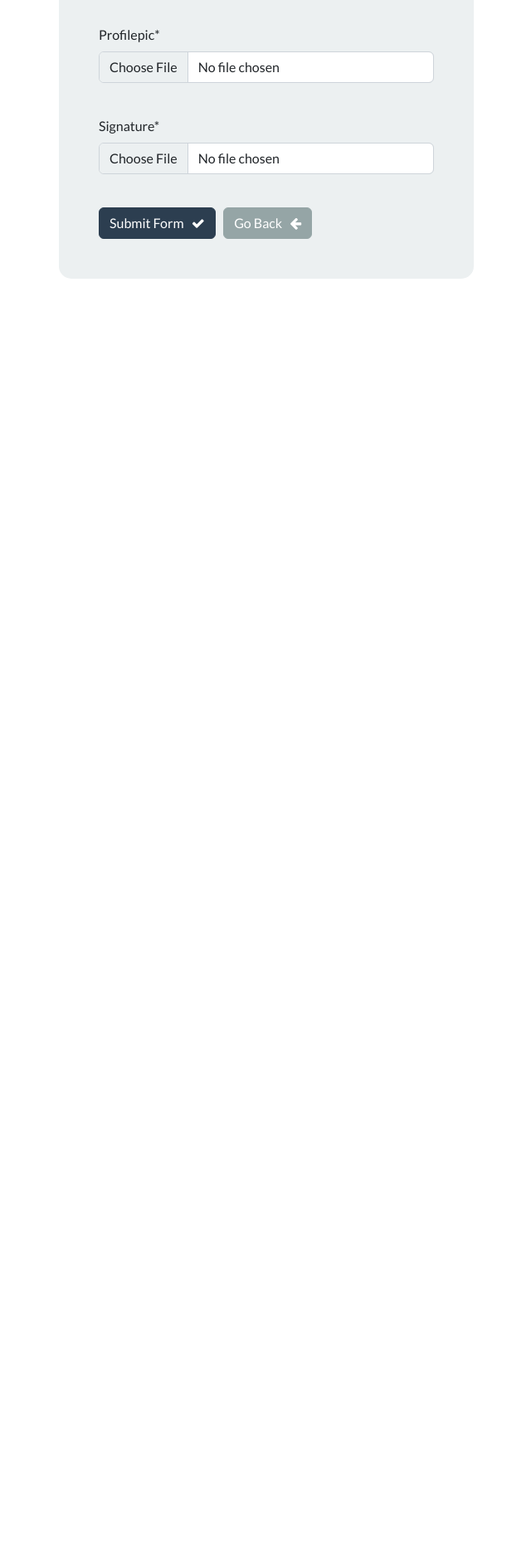
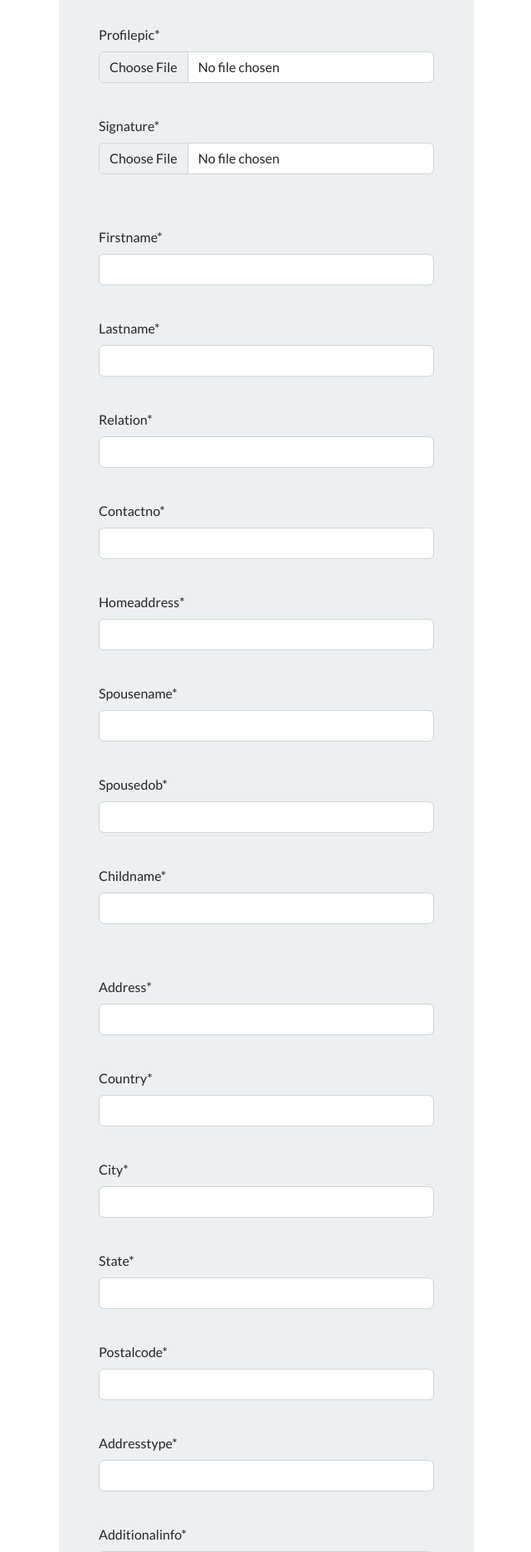
Before and after one commit to ShubhamDhupar1717/Python_Django_DataEntryForm, a Django app: page /create-member in a window 1280 px wide. Shown: the part 1089-2960 px from the top of the page at 83% size, without its empty margins (319-959 px from the left). Before the commit the page ends 1425 px from the top, so only its background shows below. Run offline with Django 5.2, Linux system fonts and the light colour scheme; a user stored in the database is signed in; some libraries are stand-ins or nearby versions.

Commit message:
fifth commit

```diff
--- a/PPCLUB/PPMemberClub/templates/PPMemberClub/create-member.html
+++ b/PPCLUB/PPMemberClub/templates/PPMemberClub/create-member.html
@@ -17,46 +17,143 @@
             <form method="POST" enctype="multipart/form-data" autocomplete="off">
 
                 {% csrf_token %}
+                 <!-- this below is the Member creation form -->
 
-                {{form.Fullname|as_crispy_field}}
+                {{mform.Fullname|as_crispy_field}}
 
                 <br>
 
-                {{form.Email|as_crispy_field}}
+                {{mform.Email|as_crispy_field}}
 
                 <br>
 
-                {{form.Dob|as_crispy_field}}
+                {{mform.Dob|as_crispy_field}}
 
                 <br>
 
-                {{form.Resphone|as_crispy_field}}
+                {{mform.Resphone|as_crispy_field}}
 
                 <br>
 
-                {{form.Altermobileno|as_crispy_field}}
+                {{mform.Altermobileno|as_crispy_field}}
 
                 <br>
 
-                {{form.Resaddress|as_crispy_field}}
+                {{mform.Resaddress|as_crispy_field}}
 
                 <br>
 
-                {{form.Country|as_crispy_field}}
+                {{mform.Country|as_crispy_field}}
 
                 <br>
 
-                {{form.Officeno|as_crispy_field}}
+                {{mform.Officeno|as_crispy_field}}
 
                 <br>
 
-                {{form.Profilepic|as_crispy_field}}
+                {{mform.Profilepic|as_crispy_field}}
 
                 <br>
 
-                {{form.Signature|as_crispy_field}}
+                {{mform.Signature|as_crispy_field}}
 
                 <br>
+                <br>
+
+
+                <!-- this below is the Member-Family creation form -->
+
+
+                {{mfform.firstname|as_crispy_field}}
+
+                <br>
+
+                {{mfform.lastname|as_crispy_field}}
+
+                <br>
+
+                {{mfform.relation|as_crispy_field}}
+
+                <br>
+
+                {{mfform.contactno|as_crispy_field}}
+
+                <br>
+
+                {{mfform.homeaddress|as_crispy_field}}
+
+                <br>
+
+                {{mfform.Spousename|as_crispy_field}}
+
+                <br>
+
+                {{mfform.Spousedob|as_crispy_field}}
+
+                <br>
+
+                {{mfform.Childname|as_crispy_field}}
+
+                <br>
+                <br>
+
+                 <!-- this below is the Member-Address creation form -->
+
+                 {{maform.Address|as_crispy_field}}
+
+                <br>
+
+                {{maform.Country|as_crispy_field}}
+
+                <br>
+
+                {{maform.City|as_crispy_field}}
+
+                <br>
+
+                {{maform.State|as_crispy_field}}
+
+                <br>
+
+                {{maform.Postalcode|as_crispy_field}}
+
+                <br>
+
+                {{maform.Addresstype|as_crispy_field}}
+
+                <br>
+
+                {{maform.Additionalinfo|as_crispy_field}}
+
+                <br>
+                <br>
+
+                <!-- this below is the Member-Address creation form -->
+
+                {{mbform.Businessname|as_crispy_field}}
+
+                <br>
+
+                {{mbform.Businessdetails|as_crispy_field}}
+
+                <br>
+
+                {{mbform.Businessaddress|as_crispy_field}}
+
+                <br>
+
+                {{mbform.Businesscity|as_crispy_field}}
+
+                <br>
+
+                {{mbform.Businessemail|as_crispy_field}}
+
+                <br>
+
+                {{mbform.Businesspostalcode|as_crispy_field}}
+
+                <br>
+
 
                 <button type="submit" class="btn btn-primary"> Submit Form &nbsp; <i class="fa fa-check" aria-hidden="true"></i></button>
 
--- a/PPCLUB/PPMemberClub/urls.py
+++ b/PPCLUB/PPMemberClub/urls.py
@@ -18,17 +18,14 @@ urlpatterns = [
     path('view-memberfamily/<int:pk>', views.view_memberfamily, name="view-memberfamily"),
     path('create-memberfamily/<int:pk>', views.create_memberfamily, name="create-memberfamily"),
     path('update-memberfamily/<int:pk>', views.update_memberfamily, name="update-memberfamily"),
-    path('delete-memberfamily/<int:pk>', views.delete_memberfamily, name="delete-memberfamily"),
 
     #CRUD on MemberAddressData
     path('view-memberaddress/<int:pk>', views.view_memberaddress, name="view-memberaddress"),
     path('create-memberaddress/<int:pk>', views.create_memberaddress, name="create-memberaddress"),
     path('update-memberaddress/<int:pk>', views.update_memberaddress, name="update-memberaddress"),
-    path('delete-memberaddress/<int:pk>', views.delete_memberaddress, name="delete-memberaddress"),
 
     #CRUD on MemberBusinessData
     path('view-memberbusiness/<int:pk>', views.view_memberbusiness, name="view-memberbusiness"),
     path('create-memberbusiness/<int:pk>', views.create_memberbusiness, name="create-memberbusiness"),
     path('update-memberbusiness/<int:pk>', views.update_memberbusiness, name="update-memberbusiness"),
-    path('delete-memberbusiness/<int:pk>', views.delete_memberbusiness, name="delete-memberbusiness"),
 ]
--- a/PPCLUB/PPMemberClub/views.py
+++ b/PPCLUB/PPMemberClub/views.py
@@ -109,23 +109,36 @@ def view_member(request, pk):
 @login_required(login_url='my-login')
 def create_member(request):
 
-    form = CreateMemberData()
-
+    form1 = CreateMemberData()
+    form2 = CreateMemberFamilyData()
+    form3 = CreateMemberAddressData()
+    form4 = CreateMemberBusinessData()
     if request.method == "POST":
 
-        form = CreateMemberData(request.POST, request.FILES)
+        form1 = CreateMemberData(request.POST, request.FILES)
+        form2 = CreateMemberFamilyData(request.POST)
+        form3 = CreateMemberAddressData(request.POST)
+        form4 = CreateMemberBusinessData(request.POST)
 
-        if form.is_valid():
+        if form1.is_valid() and form2.is_valid() and form3.is_valid() and form4.is_valid():
+            member_instance = form1.save()  # Save the member form and get the model instance
+            form2.instance.member_id = member_instance.id
+            form2.save()
 
-            form.save()
+            form3.instance.member_id = member_instance.id
+            form3.save()
 
-            return redirect("dashboard")
+            form4.instance.member_id = member_instance.id
+            form4.save()
+
+            return redirect('dashboard')
 
         else:
+            print(form1.errors)
 
-            print(form.errors)
 
-    context = {'form' : form}
+
+    context = {'mform' : form1, 'mfform' : form2, 'maform' : form3, 'mbform' : form4}
 
     return render(request, 'PPMemberClub/create-member.html', context=context)
 
@@ -247,17 +260,6 @@ def update_memberfamily(request, pk):
 
 
 
-# - Delete a record
-
-@login_required(login_url='my-login')
-def delete_memberfamily(request, pk):
-
-    record = MemberFamilyData.objects.get(id=pk)
-
-    record.delete()
-
-    return redirect("dashboard")
-
 #############################################################################################################################################################################################
 
 
@@ -328,19 +330,6 @@ def update_memberaddress(request, pk):
     context = {'form' : form}
 
     return render(request, 'PPMemberClub/update-memberaddress.html', context=context)
-
-
-
-# - Delete a record
-
-@login_required(login_url='my-login')
-def delete_memberaddress(request, pk):
-
-    record = MemberAddressData.objects.get(id=pk)
-
-    record.delete()
-
-    return redirect("dashboard")
 
 
 
@@ -417,16 +406,4 @@ def update_memberbusiness(request, pk):
 
 
 
-# - Delete a record
-
-@login_required(login_url='my-login')
-def delete_memberbusiness(request, pk):
-
-    record = MemberBusinessData.objects.get(id=pk)
-
-    record.delete()
-
-    return redirect("dashboard")
-
-
 #############################################################################################################################################################################################
```
Also changed, not shown: PPCLUB/PPMemberClub/templates/PPMemberClub/view-member.html (line endings or trailing spaces), PPCLUB/media/pics/62e81b92eda3e41c99e14e31911afe63.jpg (added), PPCLUB/media/pics/62e81b92eda3e41c99e14e31911afe63_4BUEV7u.jpg (added), PPCLUB/media/pics/62e81b92eda3e41c99e14e31911afe63_M7VodZP.jpg (added), PPCLUB/media/pics/62e81b92eda3e41c99e14e31911afe63_MhTvdWA.jpg (added), PPCLUB/media/pics/62e81b92eda3e41c99e14e31911afe63_X9Eyvn6.jpg (added), PPCLUB/media/pics/62e81b92eda3e41c99e14e31911afe63_il5LFFb.jpg (added), PPCLUB/media/pics/luis-suarez-lionel-messi-neymar-barcelona_1ehok1iadk3771k3unyiojp8zl.jpg (added), PPCLUB/media/pics/luis-suarez-lionel-messi-neymar-barcelona_1ehok1iadk3771k3unyiojp8zl_MCLQJuf.jpg (added), PPCLUB/media/pics/luis-suarez-lionel-messi-neymar-barcelona_1ehok1iadk3771k3unyiojp8zl_QG42DgS.jpg (added), 3 other files.
